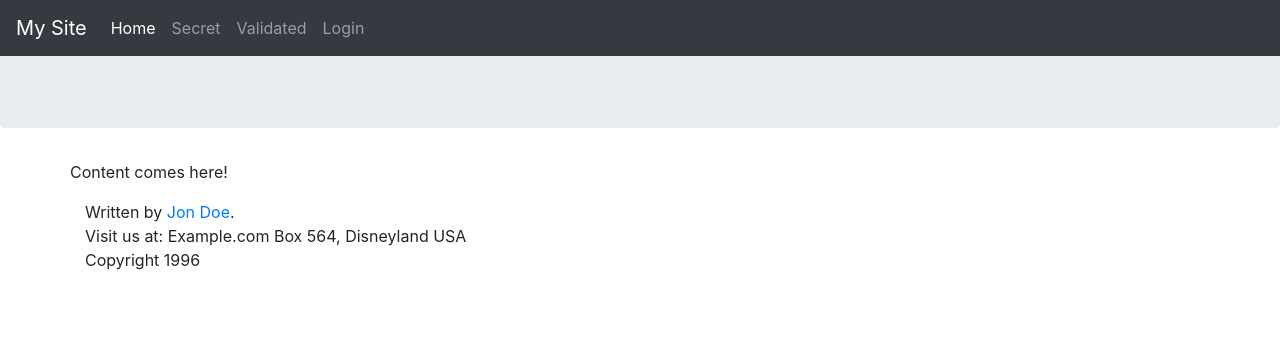
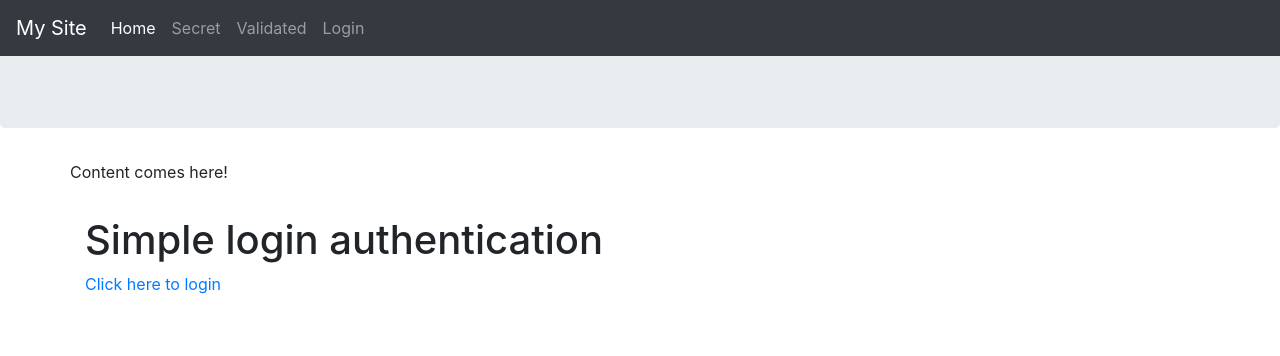
Before and after one commit to sourabhdeshmukh/password-auth, a Flask app: template templates/base.html in a window 1280 px wide. Shown: the top 356 px of the page. Run offline with Flask 2, Linux system fonts and the light colour scheme; the template is opened without the code that fills it, so the values that code supplies are empty; some libraries are stand-ins or nearby versions.

Commit message:
Update base.html

```diff
--- a/templates/base.html
+++ b/templates/base.html
@@ -82,11 +82,10 @@
 <div class="container">
 <footer>
 {% block footer %}
-    <address>
-    Written by <a href="mailto:webmaster@example.com">Jon Doe</a>.<br>
-    Visit us at: Example.com Box 564, Disneyland USA<br>
-    Copyright 1996
-    </address>
+    <p>
+        <h1> Simple login authentication </h1>
+    <a href="{{url_for('login')}}">Click here to login</a>
+    </p>
 {% endblock %}
 </footer>
 </div>
```
